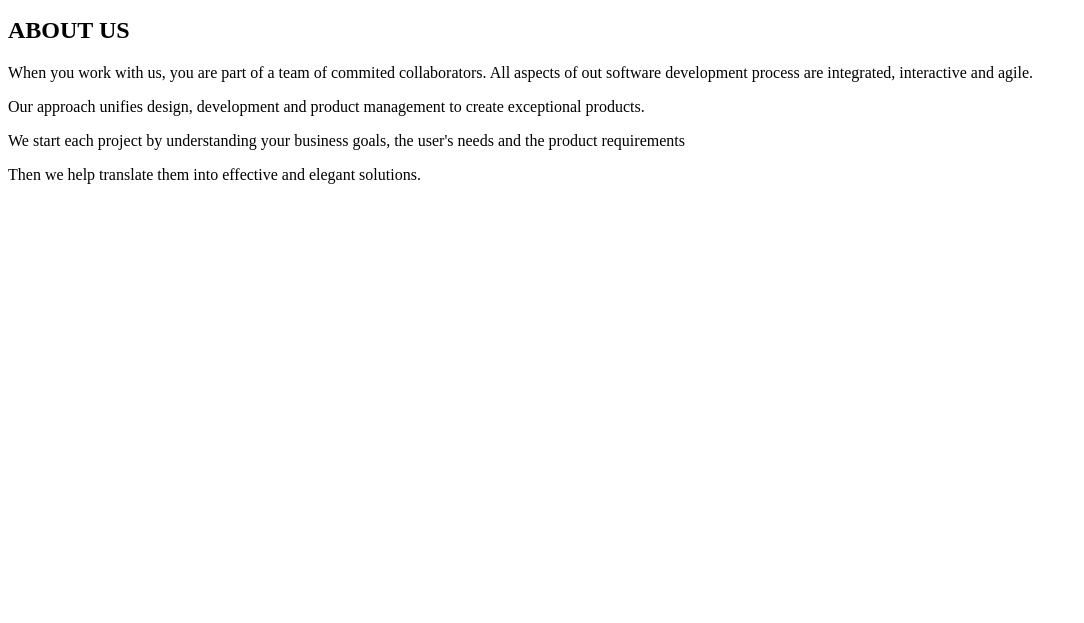
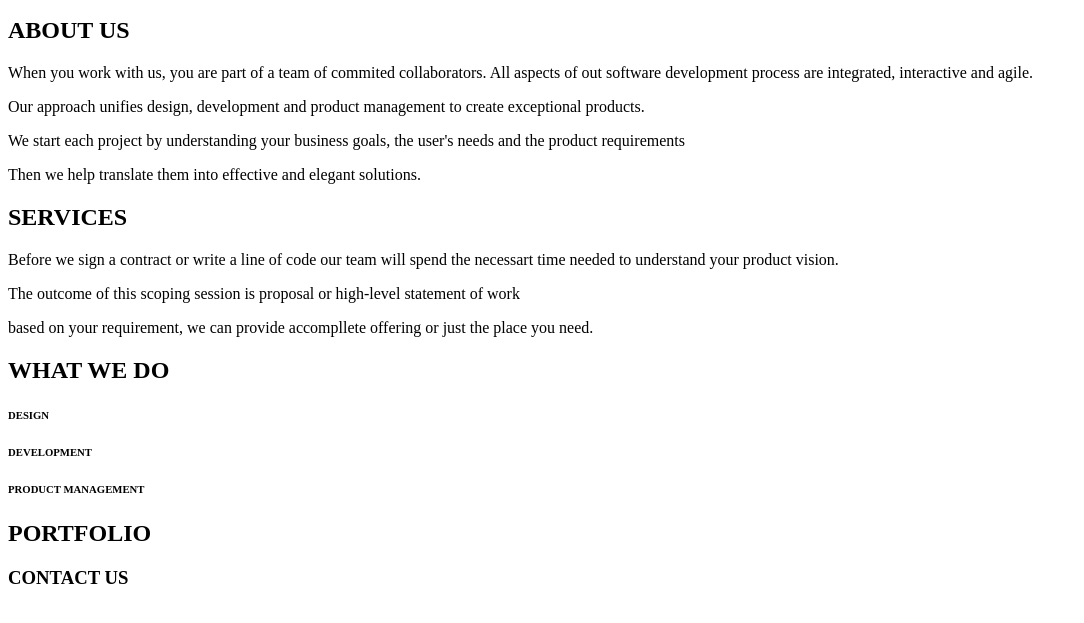
Before and after one commit to Chang224/IP-3, a plain HTML site: page index.html in a window 1280 px wide. Shown: the part 159-782 px from the top of the page, without its empty margins (0-1084 px from the left). Drawn offline with Linux system fonts and the light colour scheme.

Commit message:
adding text to html

```diff
--- a/index.html
+++ b/index.html
@@ -19,4 +19,15 @@
 <p>We start each project by understanding your business goals, the user's needs and the
     product requirements</p>
 <p>Then we help translate them into effective and elegant solutions.</p>
+<h2>SERVICES</h2>
+<p>Before we sign a contract or write a line of code our team will spend
+   the necessart time needed to understand your product vision.</p>
+<p>The outcome of this scoping session is proposal or high-level statement of work</p></p>
+<p>based on your requirement, we can provide accompllete offering or just the place you need.</p>
+<h2>WHAT WE DO</h2>
+<h6>DESIGN</h6>
+<h6>DEVELOPMENT</h6>
+<h6>PRODUCT MANAGEMENT</h6>
+<h2>PORTFOLIO</h2>
+<h3>CONTACT US</h3>
 </html>
```
